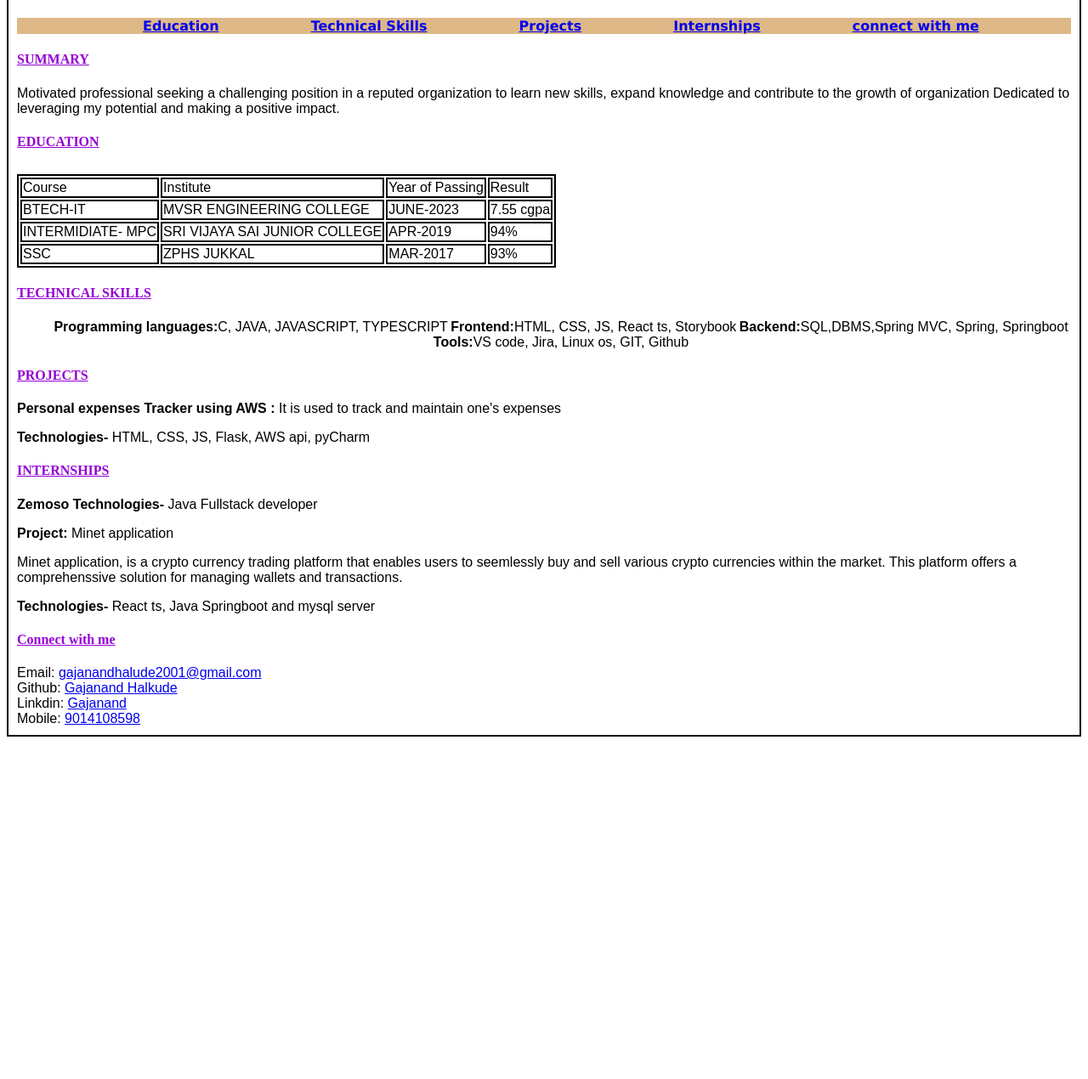
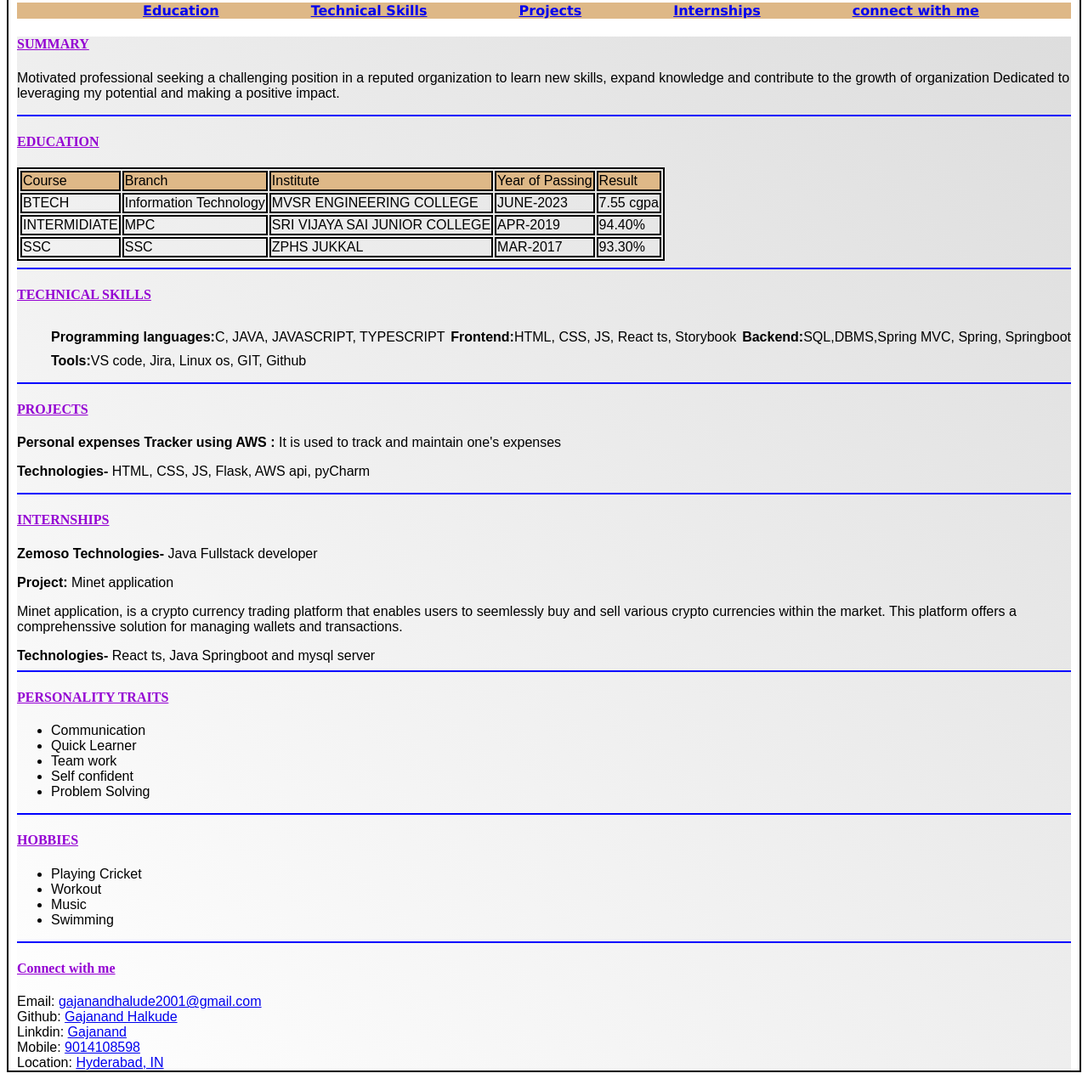
Before and after one commit to gajanandhalkude2001/resume, a plain HTML site: page index.html in a window 1280 px wide. Shown: the part 153-1423 px from the top of the page at 85% size. Before the commit the page ends 1028 px from the top, so only its background shows below. Drawn offline with Linux system fonts and the light colour scheme.

Commit message:
Soft skills added

```diff
--- a/index.css
+++ b/index.css
@@ -1,9 +1,9 @@
 * {
     box-sizing: border-box;
-    border:none
+    /* border:none */
 }
 .container {
-    padding:10px;
+    padding: 0px 10px 0px 10px;
     border: 2px solid black;
 }
 header {
@@ -22,7 +22,15 @@ section {
     font-size:medium;
     font-family:Arial, Helvetica, sans-serif;
 }
-ul {
+section#TechnicalSkills ul {
+    display: flex;
+    justify-content: space-between;
+    flex-wrap: wrap;
+}
+section#TechnicalSkills ul li {
+    margin-top: 10px;
+}
+#nav {
     display: flex;
     justify-content: space-evenly;
     flex-wrap: wrap;
@@ -33,13 +41,18 @@ ul {
     font-family:Verdana, Geneva, Tahoma, sans-serif;
 }
 #nav li:hover {
-    background-color:darksalmon;
+    background-color:white;
+    font-family:Georgia, 'Times New Roman', Times, serif;
 }
 nav {
     background-color:burlywood;
 }
 main {
     /* padding: 10px; */
+
+}
+.mainToFooter {
+    background: linear-gradient(to top right, #ffffff, #ddd );
 }
 #TechnicalSkills li {
     list-style-type: lower-roman;
@@ -48,6 +61,9 @@ main {
 table {
     border: 2px solid black;
 }
+thead {
+    background-color:burlywood;
+}
 td{
     border: 2px solid black;
 }
@@ -55,7 +71,3 @@ h4 {
     font-family: serif;
     color:darkviolet
 }
-hr {
-    color: brown;
-    width: 20px;
-}
--- a/index.html
+++ b/index.html
@@ -15,7 +15,6 @@
           <h3>Fresher</h3>
         </div>
       </header>
-      <hr color="red" />
       <nav>
         <ul id="nav">
           <li><a href="#Education">Education</a></li>
@@ -25,23 +24,25 @@
           <li><a href="#contact me">connect with me</a></li>
         </ul>
       </nav>
+      <div class="mainToFooter">
         <main>
           <section id="Summary">
             <h4><u>SUMMARY</u></h4>
             <p>
               Motivated professional seeking a challenging position in a reputed
-            organization to learn new skills, expand knowledge and contribute to
-            the growth of organization Dedicated to leveraging my potential and
-            making a positive impact.
+              organization to learn new skills, expand knowledge and contribute
+              to the growth of organization Dedicated to leveraging my potential
+              and making a positive impact.
             </p>
           </section>
+          <hr color="blue" size="2" />
           <section id="Education">
             <h4><u>EDUCATION</u></h4>
-          <hr />
             <table>
               <thead>
                 <tr>
                   <td>Course</td>
+                  <td>Branch</td>
                   <td>Institute</td>
                   <td>Year of Passing</td>
                   <td>Result</td>
@@ -49,47 +50,53 @@
               </thead>
               <tbody>
                 <tr>
-                <td>BTECH-IT</td>
+                  <td>BTECH</td>
+                  <td>Information Technology</td>
                   <td>MVSR ENGINEERING COLLEGE</td>
                   <td>JUNE-2023</td>
                   <td>7.55 cgpa</td>
                 </tr>
                 <tr>
-                <td>INTERMIDIATE- MPC</td>
+                  <td>INTERMIDIATE</td>
+                  <td>MPC</td>
                   <td>SRI VIJAYA SAI JUNIOR COLLEGE</td>
                   <td>APR-2019</td>
-                <td>94%</td>
+                  <td>94.40%</td>
                 </tr>
                 <tr>
                   <td>SSC</td>
+                  <td>SSC</td>
                   <td>ZPHS JUKKAL</td>
                   <td>MAR-2017</td>
-                <td>93%</td>
+                  <td>93.30%</td>
                 </tr>
               </tbody>
             </table>
           </section>
+          <hr color="blue" size="2" />
+
           <section id="TechnicalSkills">
             <h4><u>TECHNICAL SKILLS</u></h4>
             <ul>
               <li>
-              <strong>Programming languages:</strong>
+                <strong>Programming languages: </strong>
                 <span>C, JAVA, JAVASCRIPT, TYPESCRIPT</span>
               </li>
               <li>
-              <strong>Frontend:</strong>
+                <strong>Frontend: </strong>
                 <span>HTML, CSS, JS, React ts, Storybook </span>
               </li>
               <li>
-              <strong>Backend:</strong>
+                <strong>Backend: </strong>
                 <span>SQL,DBMS,Spring MVC, Spring, Springboot </span>
               </li>
               <li>
-              <strong>Tools:</strong>
+                <strong>Tools: </strong>
                 <span>VS code, Jira, Linux os, GIT, Github</span>
               </li>
             </ul>
           </section>
+          <hr color="blue" size="2" />
           <section id="Projects">
             <h4>
               <u> PROJECTS </u>
@@ -101,9 +108,12 @@
               pyCharm
             </p>
           </section>
+          <hr color="blue" size="2" color="blue" />
           <section id="Internship">
             <h4><u>INTERNSHIPS</u></h4>
-          <p><strong>Zemoso Technologies- </strong> Java Fullstack developer</p>
+            <p>
+              <strong>Zemoso Technologies- </strong> Java Fullstack developer
+            </p>
             <p><strong>Project:</strong> Minet application</p>
             <p>
               Minet application, is a crypto currency trading platform that
@@ -114,23 +124,50 @@
             <strong>Technologies-</strong> React ts, Java Springboot and mysql
             server
           </section>
+          <hr color="blue" size="2" />
+          <section id="Softskills">
+            <h4><u>PERSONALITY TRAITS</u></h4>
+            <ul>
+              <li>Communication</li>
+              <li>Quick Learner</li>
+              <li>Team work</li>
+              <li>Self confident</li>
+              <li>Problem Solving</li>
+            </ul>
+          </section>
+          <hr color="blue" size="2" />
+          <section id="Hobbies">
+            <h4><u>HOBBIES</u></h4>
+            <ul>
+              <li>Playing Cricket</li>
+              <li>Workout</li>
+              <li>Music</li>
+              <li>Swimming</li>
+            </ul>
+          </section>
         </main>
+        <hr color="blue" size="2" />
         <footer>
           <section id="contact me">
             <h4><u>Connect with me</u></h4>
             <label for="Email">Email: </label>
             <a href="#">gajanandhalude2001@gmail.com</a><br />
             <label for="Github">Github: </label>
-          <a href="https://github.com/gajanandhalkude2001">Gajanand Halkude</a>
+            <a href="https://github.com/gajanandhalkude2001"
+              >Gajanand Halkude</a
+            >
             <br />
             <label for="Linkdin">Linkdin: </label>
             <a href="https://www.linkedin.com/in/gajanand-halkude/">Gajanand</a>
             <br />
             <label for="Mobile">Mobile: </label>
-          <a href="#">9014108598</a>
+            <a href="#">9014108598</a> <br />
+            <label for="Location">Location: </label>
+            <a href="#">Hyderabad, IN</a>
             <br />
           </section>
         </footer>
       </div>
+    </div>
   </body>
 </html>
```
Lines whose indentation alone changed are shown as unchanged.
